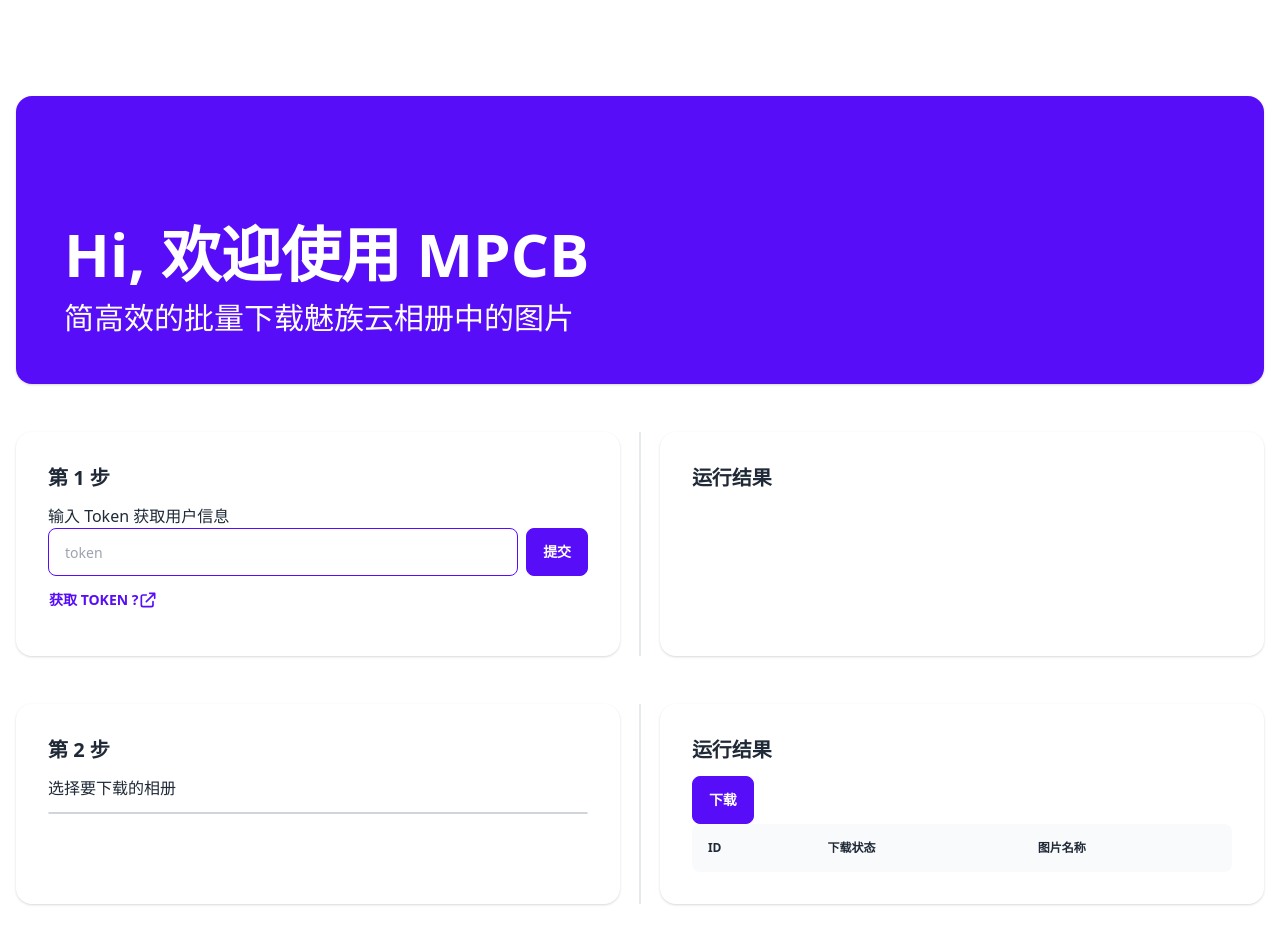
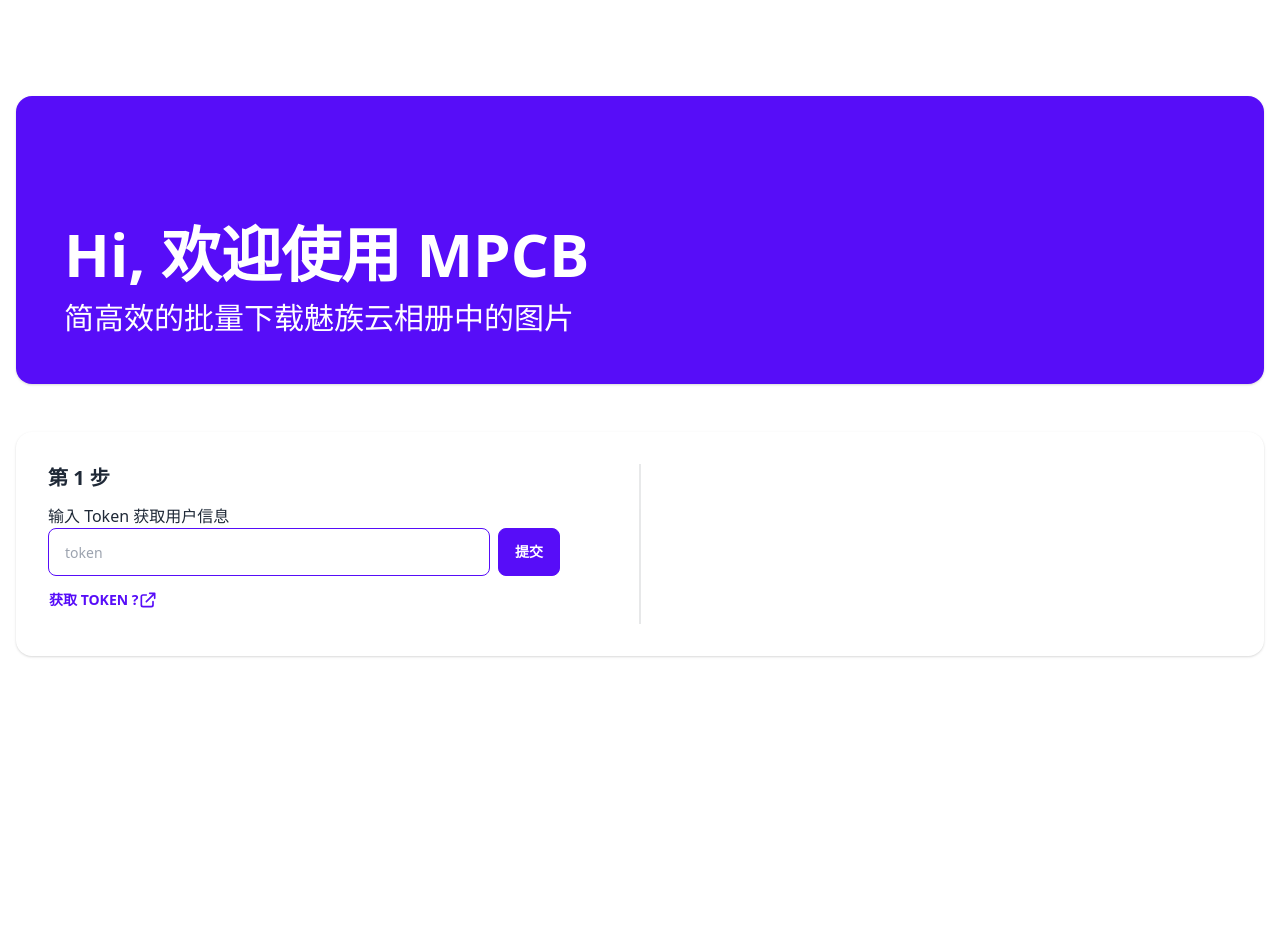
Before and after one commit to moreant/mpcb, a Vue app in the folder frontend/: page / in a window 1280 px wide. Shown: the top 944 px of the page. After the commit the page ends 800 px from the top, so only its background shows below. Built offline with nearby package versions, Linux system fonts and the light colour scheme.

Commit message:
表格限高

```diff
--- a/frontend/src/components/BaseStep.vue
+++ b/frontend/src/components/BaseStep.vue
@@ -2,34 +2,19 @@
 const props = defineProps({
   step: String,
   title: String,
-  flag: {
-    type: Number,
-    default: 0
-  }
 })
 </script>
 
 <template>
-  <div class="flex flex-row mt-12">
-    <div class="card shadow w-full">
-      <div class="card-body">
+  <div class="mt-12">
+    <div class="card shadow w-full flex-row">
+      <div class="card-body w-1/2">
         <h2 class="card-title">第 {{ step }} 步</h2>
         <p>{{ title }}</p>
         <slot name="left"></slot>
       </div>
-    </div>
-    <div class="divider divider-vertical opacity-10"></div>
-    <div class="card shadow w-full">
-      <div class="card-body">
-        <h2 class="card-title">
-          运行结果
-          <div v-show="flag === 1" class="badge badge-success badge-lg">
-            成功
-          </div>
-          <div v-show="flag === -1" class="badge badge-error badge-lg">
-            失败
-          </div>
-        </h2>
+      <div class="divider divider-vertical opacity-10 p-8"></div>
+      <div class="card-body w-1/2">
         <slot name="right"></slot>
       </div>
     </div>
--- a/frontend/src/components/InputToken.vue
+++ b/frontend/src/components/InputToken.vue
@@ -72,7 +72,19 @@ if (token.value) {
         </a>
       </div>
     </template>
-    <template v-slot:right>
+    <template v-slot:right v-if="result.flag !== 0">
+      <h2 class="card-title">
+        运行结果
+        <div
+          class="badge badge-lg"
+          :class="{
+            'badge-success': result.flag === 1,
+            'badge-error': result.flag === -1
+          }"
+        >
+          {{ result.flag === 1 ? '成功' : '失败' }}
+        </div>
+      </h2>
       <p>{{ result.time }}</p>
       <p>{{ result.msg }}</p>
     </template>
--- a/frontend/src/components/SelectDir.vue
+++ b/frontend/src/components/SelectDir.vue
@@ -9,6 +9,7 @@ const props = defineProps({
   token: String
 })
 
+const loading = ref(false)
 const imgList = ref([])
 const selectId = ref('')
 const dirList = ref([])
@@ -50,27 +51,40 @@ const getImgList = async dirId => {
     await database.bulkImg(dbImg)
   }
   imgList.value = dbImg
+
+  document.getElementById('downloadList').parentNode.style.maxHeight =
+    document.getElementById('selectList').parentNode.offsetHeight + 'px'
 }
 
 const onDownImg = async dirId => {
   let dbImg = await database.getImgs({ dirId, download: '0' })
+  loading.value = true
   for (let index = 0; index < dbImg.length; index++) {
     const item = dbImg[index]
-    await downImg(props.token, dirId, item.url, item.fileName)
+    // await downImg(props.token, dirId, item.url, item.fileName)
+    await new Promise((resolve, reject) => {
+      setTimeout(() => {
+        resolve()
+      }, 500);
+    })
     await database.updateDownload(item.id)
     const dir = dirList.value.find(dir => dir.id === dirId)
     const img = imgList.value.find(img => img.id === item.id)
     img.download = '1'
     dir.downNum = ++dir.downNum
   }
+  loading.value = false
 }
 
 </script>
 
 <template>
-  <base-step v-if="dirList" step="2" title="选择要下载的相册">
+  <base-step v-if="dirList.length > 0" step="2" title="选择要下载的相册">
     <template v-slot:left>
-      <ul class="menu my-3 bg-base-100 rounded-box border border-gray-300">
+      <ul
+        id="selectList"
+        class="menu my-3 bg-base-100 rounded-box border border-gray-300"
+      >
         <li
           v-for="(dir, index) in dirList"
           class=""
@@ -107,13 +121,33 @@ const onDownImg = async dirId => {
         </li>
       </ul>
     </template>
-    <template v-slot:right>
+    <template v-slot:right v-if="selectId">
+      <h2 class="card-title" id="downloadList">下载列表</h2>
       <div>
-        <button class="btn btn-primary" @click="onDownImg(selectId)">
+        <button
+          class="btn btn-primary"
+          :class="{ loading: loading }"
+          @click="onDownImg(selectId)"
+        >
+          <svg
+            v-show="!loading"
+            xmlns="http://www.w3.org/2000/svg"
+            class="inline-block w-6 h-6 mr-2 stroke-current"
+            fill="none"
+            viewBox="0 0 24 24"
+            stroke="currentColor"
+          >
+            <path
+              stroke-linecap="round"
+              stroke-linejoin="round"
+              stroke-width="2"
+              d="M15 13l-3 3m0 0l-3-3m3 3V8m0 13a9 9 0 110-18 9 9 0 010 18z"
+            />
+          </svg>
           下载
         </button>
       </div>
-      <div class="overflow-auto">
+      <div class="overflow-y-auto">
         <table class="table w-full">
           <thead>
             <tr>
@@ -124,12 +158,17 @@ const onDownImg = async dirId => {
           </thead>
           <tbody>
             <tr v-for="img in imgList" :key="img.id">
-              <th>{{ img.id }}</th>
-              <td v-if="img.download === '1'">
-                <div class="badge badge-success">已下载</div>
-              </td>
-              <td v-else>
-                <div class="badge badge-info">待下载</div>
+              <td>{{ img.id }}</td>
+              <td>
+                <div
+                  class="transition-all duration-500 ease-in-out badge"
+                  :class="{
+                    'badge-success': img.download === '1',
+                    'badge-info': img.download === '0'
+                  }"
+                >
+                  {{ img.download === '1' ? '已下载' : '待下载' }}
+                </div>
               </td>
               <td>{{ img.fileName }}</td>
             </tr>
@@ -140,4 +179,10 @@ const onDownImg = async dirId => {
   </base-step>
 </template>
 
-<style></style>
+<style>
+th {
+  position: sticky;
+  top: 0;
+  z-index: 2;
+}
+</style>
```
